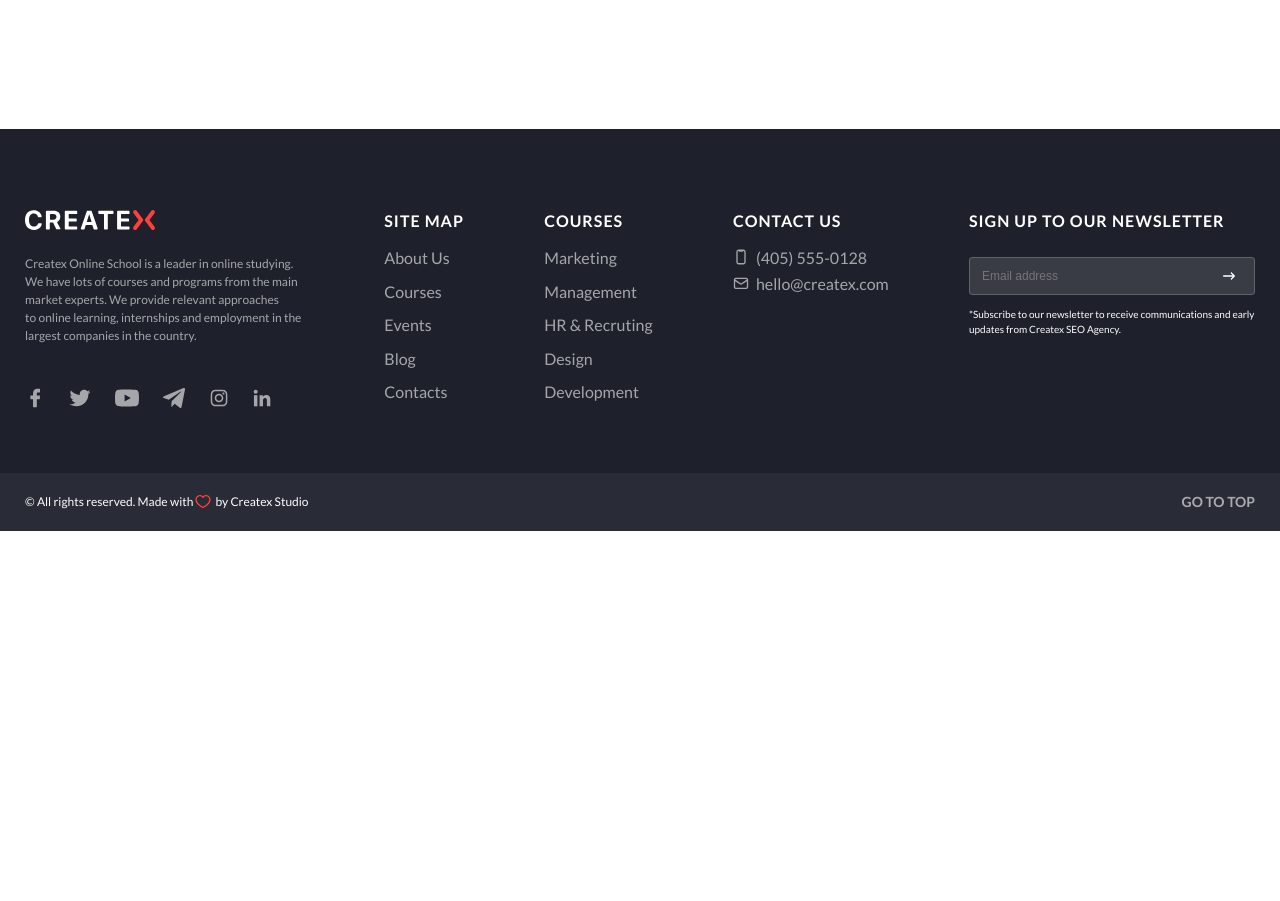
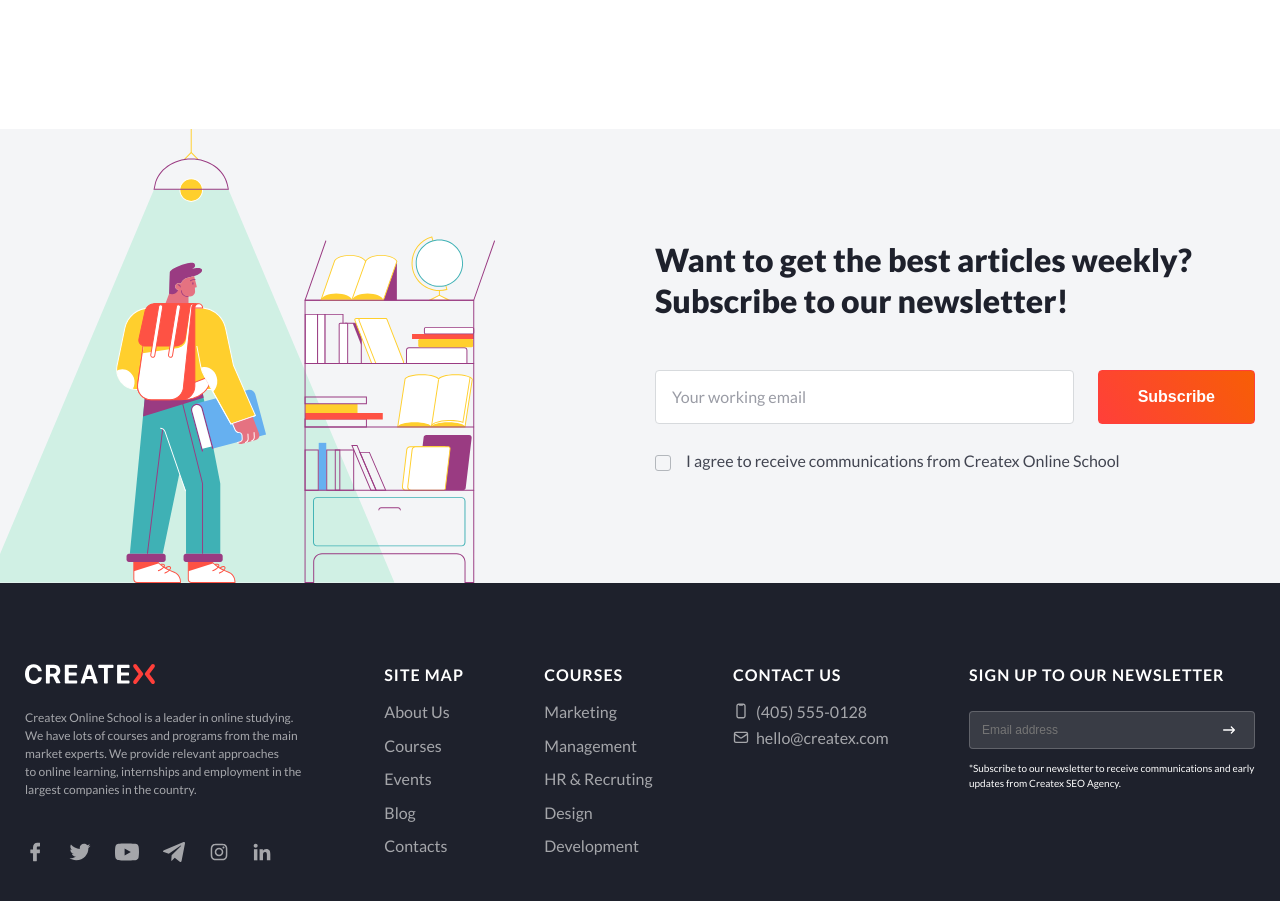
Before and after one commit to k0llen/createx, a plain HTML site: page blog.html in a window 1280 px wide. Shown: the part 1620-2521 px from the top of the page. Before the commit the page ends 2151 px from the top, so only its background shows below. Drawn offline with Linux system fonts and the light colour scheme.

Commit message:
Blog page ended

```diff
--- a/blog.html
+++ b/blog.html
@@ -44,6 +44,7 @@
     </header>
     <!--Header end-->
     <main class="main">
+        <!-- Blog section start-->
         <section class="blog">
             <div class="wrapper">
                 <h2 class="blog__title title">
@@ -314,6 +315,31 @@
                 </div>
             </div>
         </section>
+        <!-- Blog section end-->
+        <!-- Subscribe section start-->
+        <section class="subscribe">
+            <div class="subscribe__wrapper">
+                <img src="./img/blog-subscribe-pic.svg" alt="" class="subscribe-pic">
+                <div class="subscribe__form-wrapper">
+                    <h2 class="subscribe__title">
+                        Want to get the best articles weekly? Subscribe to our newsletter!
+                    </h2>
+                    <form class="subscribe__form">
+                        <div class="subscribe__form-input-block">
+                            <input type="email" class="subscribe__form-input" placeholder="Your working email">
+                            <button class="btn-red">
+                                Subscribe
+                            </button>
+                        </div>
+                        <label class="subscribe__checkbox-label">
+                            <input type="checkbox" class="real_checkbox"> <span class="custom_checkbox"></span>
+                            I agree to receive communications from Createx Online School
+                        </label>
+                    </form>
+                </div>
+            </div>
+        </section>
+        <!-- Subscribe section end-->
     </main>
     <!--Footer start-->
     <footer class="footer">
--- a/css/blog-styles.css
+++ b/css/blog-styles.css
@@ -770,6 +770,117 @@ body{
 
 /* Blog styles end */
 
+/* Subscribe styles start */
+
+.subscribe{
+    background: #F4F5F7;
+}
+
+.subscribe__wrapper{
+    max-width: 1260px;
+    padding: 0 15px;
+    margin: 0 auto;
+    display: flex;
+    align-items: center;
+    justify-content: space-between;
+}
+.subscribe__form-wrapper{
+    display: flex;
+    flex-direction: column;
+    max-width: 600px;
+}
+
+.subscribe-pic{
+    margin-left: -37px;
+}
+.subscribe__title {
+    font-family: 'Lato';
+    font-weight: 900;
+    font-size: 32px;
+    line-height: 130%;
+    color: #1E212C;
+    margin-bottom: 48px;
+    max-width: 600px;
+}
+.subscribe__form {
+    display: flex;
+    flex-direction: column;
+}
+.subscribe__form-input-block{
+    display: flex;
+    align-items: center;
+    margin-bottom: 24px;
+}
+.subscribe__form-input {
+    padding: 13px 16px;
+    border: 1px solid #D7DADD;
+    border-radius: 4px;
+    background: #FFFFFF;
+    margin-right: 24px;
+    max-width: 422px;
+    width: 100%;
+}
+
+.subscribe__form-input::placeholder, .subscribe__form-input{
+    font-family: 'Lato';
+    font-weight: 400;
+    font-size: 16px;
+    line-height: 160%;
+    color: #9A9CA5;
+}
+
+.subscribe__checkbox-label{
+    font-family: 'Lato';
+    font-weight: 400;
+    font-size: 16px;
+    line-height: 160%;
+    color: #424551;
+}
+
+.real_checkbox{
+    width: 0;
+    height: 0;
+    opacity: 0;
+    position: absolute;
+    z-index: -1;
+}
+
+.custom_checkbox{
+    position: relative;
+    display: inline-block;
+    width: 16px;
+    height: 16px;
+    background: none;
+    border: 1px solid #B3B7BC;
+    border-radius: 3px;
+    vertical-align: sub;
+    margin-right: 12px;
+}
+
+.custom_checkbox::before{
+    content: '';
+    display: inline-block;
+    width: 10px;
+    height: 8px;
+    background: url(../img/svg/confirm.svg) no-repeat;
+    background-size: contain;
+    position: absolute;
+    top: 50%;
+    left: 46%;
+    transform: translate(-50%, -50%) scale(0);
+    transition: .1s ease-in;
+}
+
+.real_checkbox:checked + .custom_checkbox::before {
+    transform: translate(-50%, -50%) scale(1);
+}
+
+.real_checkbox:checked + .custom_checkbox {
+    background-color: #FF3F3A;
+    border-color: transparent;
+}
+
+/* Subscribe styles end */
 /* Footer styles start */
 
 .footer{
```
Also changed, not shown: img/blog-subscribe-pic.svg (added), img/svg/confirm.svg (added).
